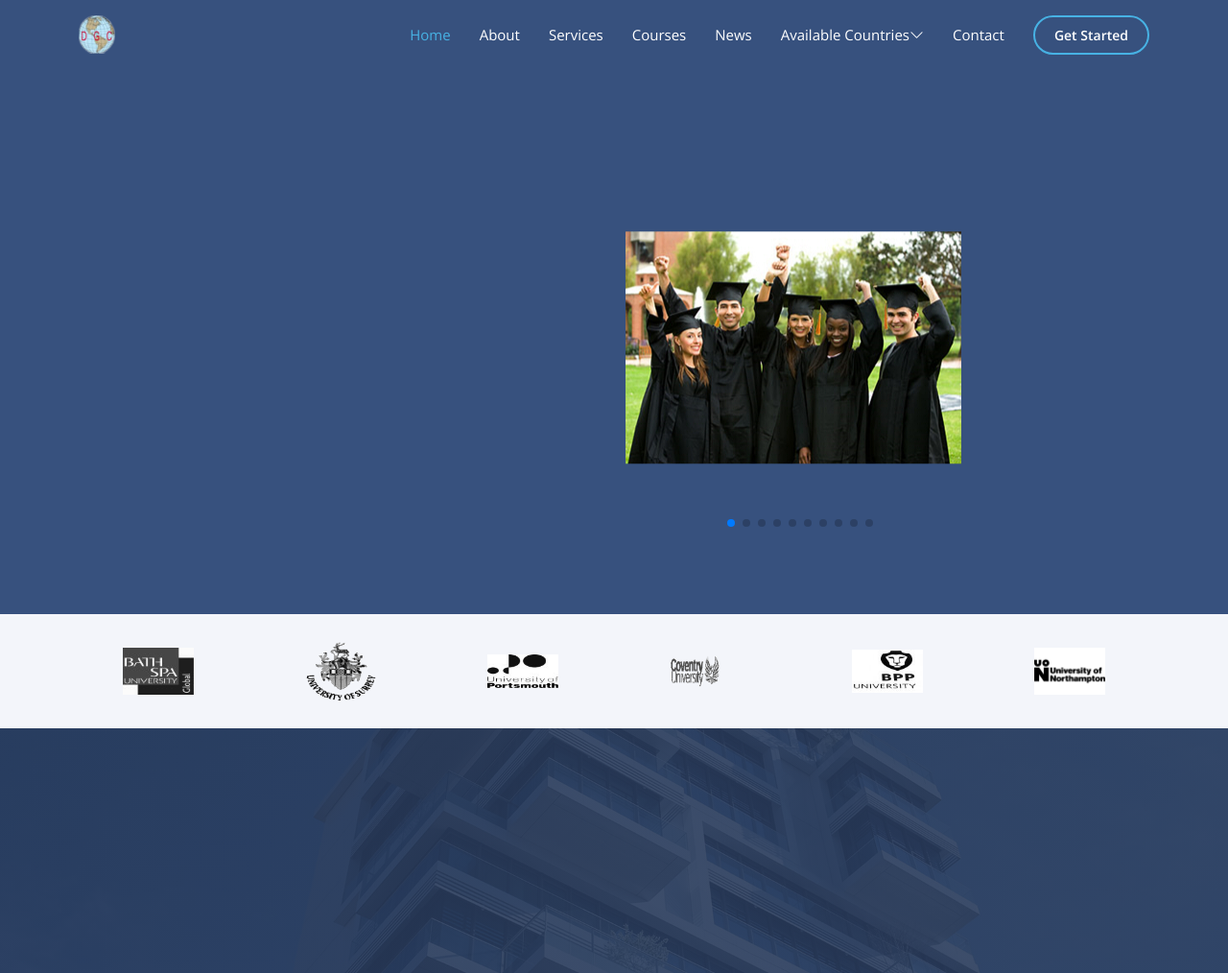
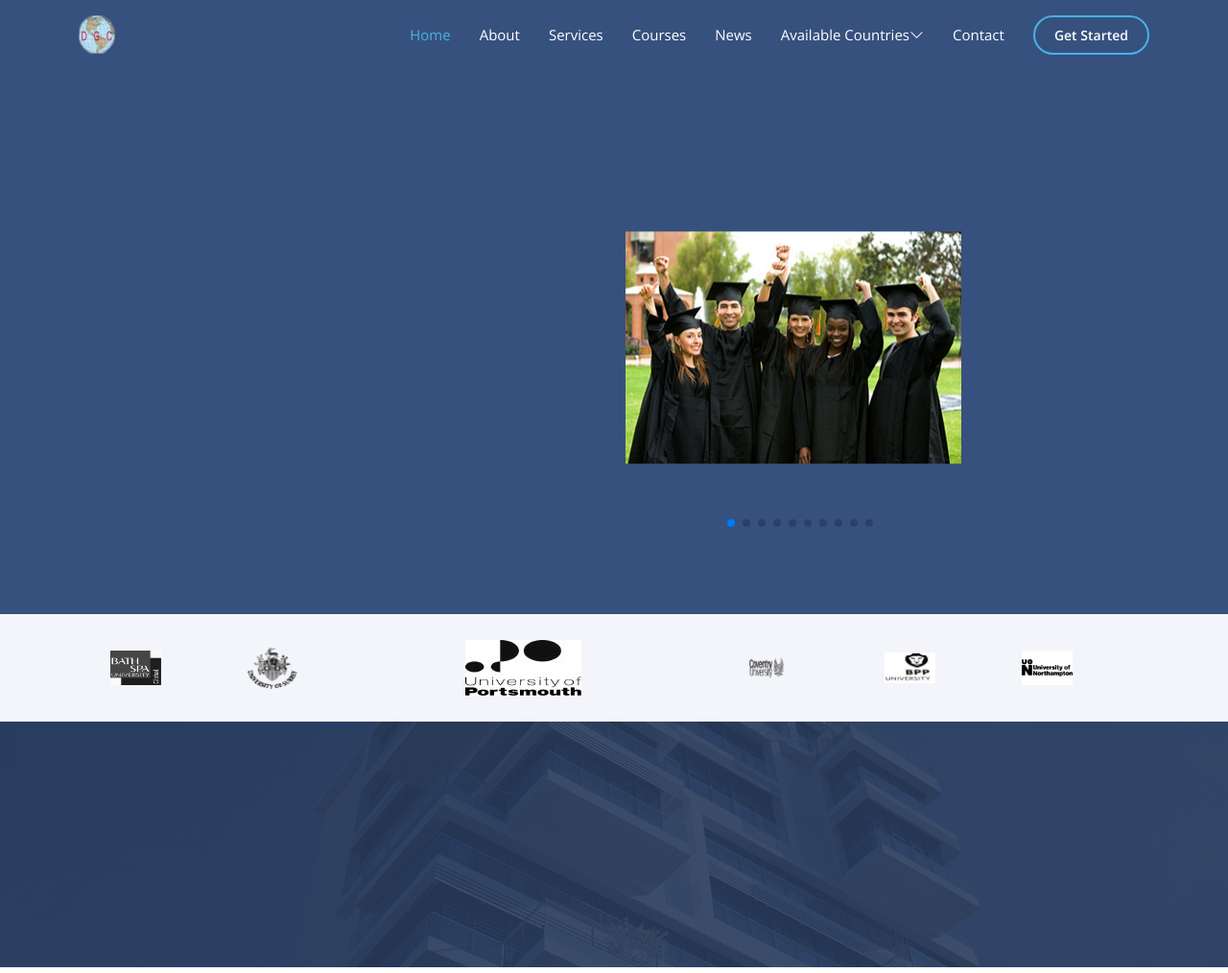
Before and after one commit to DannyAkintunde/DGC, a Django app: template templates/index.html in a window 1280 px wide. Shown: the top 1014 px of the page at 96% size. Run offline with Django 4.2, Linux system fonts and the light colour scheme; the template is opened without the code that fills it, so the values that code supplies are empty; some libraries are stand-ins or nearby versions.

Commit message:
coll settings

```diff
--- a/static/assets/css/style.css
+++ b/static/assets/css/style.css
@@ -1855,3 +1855,8 @@ section {
     font-size: 16px;
   }
 }
+
+.col-8{
+    flex: 0 0 auto;
+    width: 12.5%;
+}
--- a/templates/index.html
+++ b/templates/index.html
@@ -148,27 +148,27 @@
 
         <div class="row" data-aos="zoom-in">
 
-          <div class="col-lg-2 col-md-4 col-6 d-flex align-items-center justify-content-center">
+          <div class="col-8 col-md-4 col-6 d-flex align-items-center justify-content-center">
             <img src="{% static 'assets/img/clients/diamondgiant_2014004001.jpg'%}" class="img-fluid" alt="">
           </div>
 
-          <div class="col-lg-2 col-md-4 col-6 d-flex align-items-center justify-content-center">
+          <div class="col-8 col-md-4 col-6 d-flex align-items-center justify-content-center">
             <img src="{% static 'assets/img/clients/diamondgiant_2014004005.gif'%}" class="img-fluid" alt="">
           </div>
 
-          <div class="col-lg-2 col-md-4 col-6 d-flex align-items-center justify-content-center">
+          <div class="c0l-8 col-md-4 col-6 d-flex align-items-center justify-content-center">
             <img src="{% static 'assets/img/clients/diamondgiant_2014004008.jpg'%}" class="img-fluid" alt="">
           </div>
 
-          <div class="col-lg-2 col-md-4 col-6 d-flex align-items-center justify-content-center">
+          <div class="col-8 col-md-4 col-6 d-flex align-items-center justify-content-center">
             <img src="{% static 'assets/img/clients/diamondgiant_2014004018.gif'%}" class="img-fluid" alt="">
           </div>
 
-          <div class="col-lg-2 col-md-4 col-6 d-flex align-items-center justify-content-center">
+          <div class="col-8 col-md-4 col-6 d-flex align-items-center justify-content-center">
             <img src="{% static 'assets/img/clients/diamondgiant_2014004002.jpg'%}" class="img-fluid" alt="">
           </div>
 
-          <div class="col-lg-2 col-md-4 col-6 d-flex align-items-center justify-content-center">
+          <div class="col-8 col-md-4 col-6 d-flex align-items-center justify-content-center">
             <img src="{% static 'assets/img/clients/images.png'%}" class="img-fluid" alt="">
           </div>
 
```
